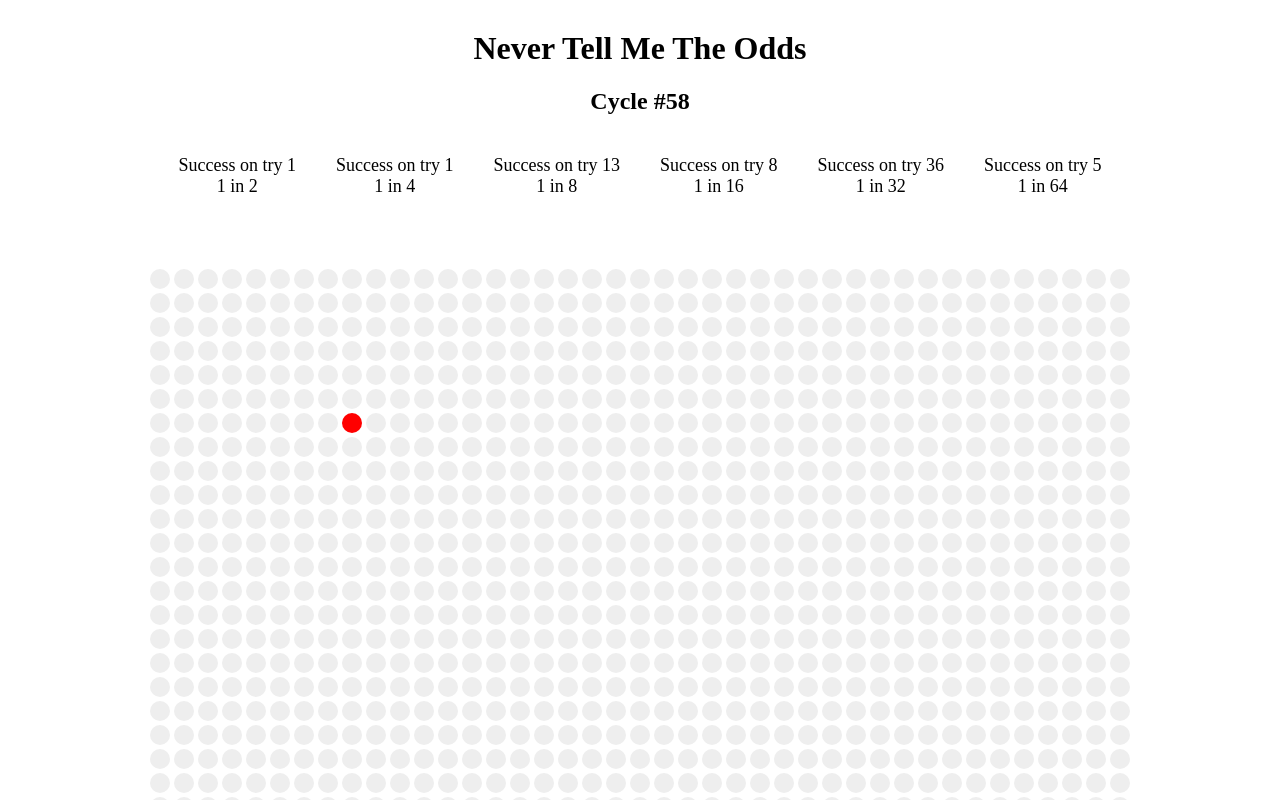
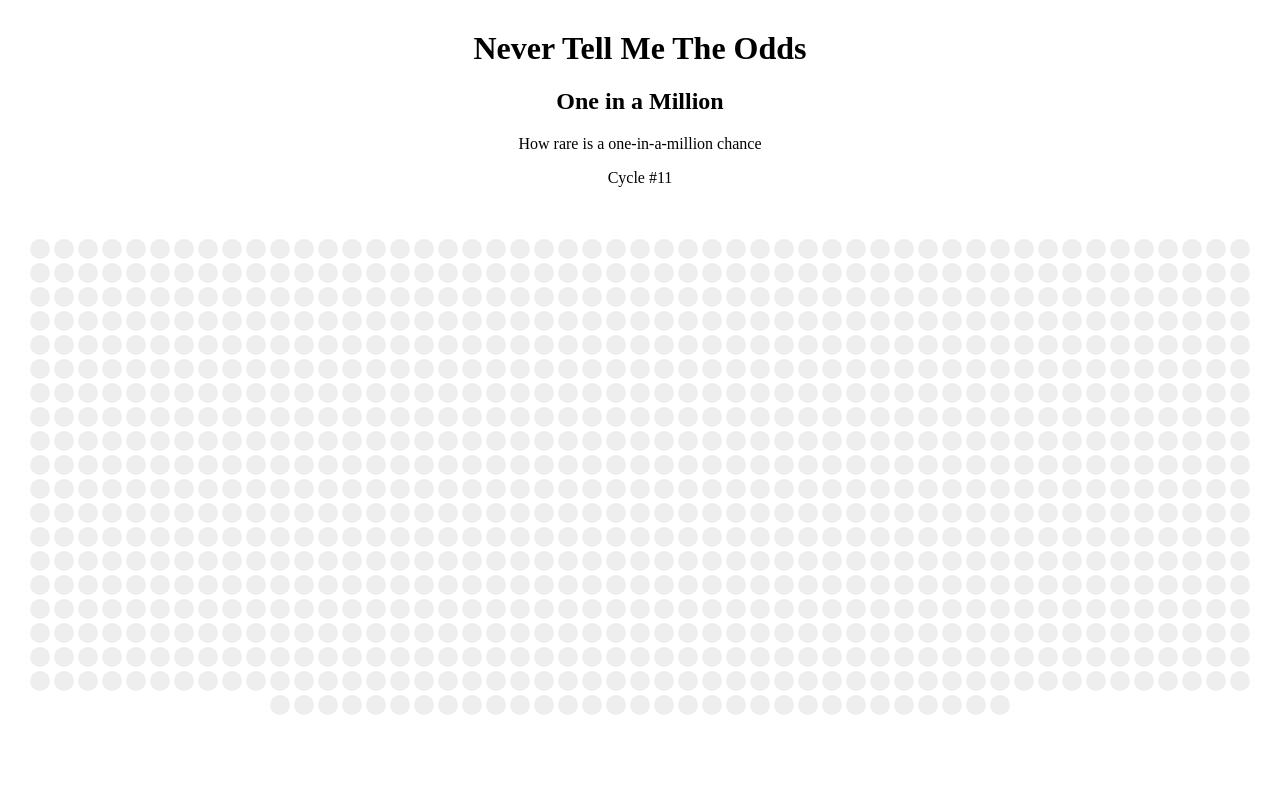
Before and after one commit to TylerAuer/probability, a React (Create React App) app: page / in a window 1280 px wide. Shown: the top 800 px of the page. Built offline with nearby package versions, Linux system fonts and the light colour scheme.

Commit message:
Generalize a simulation

```diff
--- a/src/App.tsx
+++ b/src/App.tsx
@@ -1,11 +1,12 @@
-import { ProbabilityArray } from './ProbabilityArray';
+import { Simulation } from './Simulation';
+import { oneInAMillion } from './simulation_data';
 
 export function App() {
   return (
-    <div style={{ margin: '30px auto', width: '1000px', textAlign: 'center' }}>
+    <div style={{ margin: '30px auto', width: '98%', textAlign: 'center' }}>
       <h1>Never Tell Me The Odds</h1>
       <main>
-        <ProbabilityArray />
+        <Simulation config={oneInAMillion} />
       </main>
     </div>
   );
--- a/src/OddsDot.tsx
+++ /dev/null
@@ -1,40 +0,0 @@
-import { useRef, useMemo, useState } from 'react';
-import { RandType } from './types';
-
-const SHARED_SX = {
-  height: '20px',
-  width: '20px',
-  borderRadius: '50%',
-  margin: '2px',
-};
-
-const SUCCESS_SX = {
-  ...SHARED_SX,
-  backgroundColor: 'red',
-};
-
-const NOT_YET_SX = {
-  ...SHARED_SX,
-  backgroundColor: '#eee',
-};
-
-type OddsDotProps = {
-  numerator?: number;
-  denominator: number;
-  rand: RandType;
-};
-
-export const OddsDot = ({ numerator = 1, denominator, rand }: OddsDotProps) => {
-  const [hasSucceeded, setHasSucceeded] = useState(false);
-  const modifier = useRef(Math.random());
-
-  const targetMax = useMemo(() => numerator / denominator, [numerator, denominator]);
-  const modifiedProbability = (rand.val + modifier.current) % 1;
-  const isSuccess = modifiedProbability <= targetMax;
-
-  if (isSuccess && !hasSucceeded) {
-    setHasSucceeded(true);
-  }
-
-  return <div style={hasSucceeded ? SUCCESS_SX : NOT_YET_SX} />;
-};
--- a/src/OddsSquare.tsx
+++ /dev/null
@@ -1,43 +0,0 @@
-import { useRef, useMemo, useState } from 'react';
-import { RandType } from './types';
-
-type OddsSquareProps = {
-  numerator?: number;
-  denominator: number;
-  rand: RandType;
-};
-
-export const OddsSquare = ({ numerator = 1, denominator, rand }: OddsSquareProps) => {
-  const [hasSucceeded, setHasSucceeded] = useState(false);
-  const successCycle = useRef<null | number>(null);
-  const modifier = useRef(Math.random());
-
-  const targetMax = useMemo(() => numerator / denominator, [numerator, denominator]);
-  const modifiedProbability = (rand.val + modifier.current) % 1;
-  const isSuccess = modifiedProbability <= targetMax;
-
-  if (isSuccess && !hasSucceeded) {
-    successCycle.current = rand.cycle;
-    setHasSucceeded(true);
-  }
-
-  return (
-    <div
-      style={{
-        display: 'flex',
-        flexDirection: 'column',
-        justifyContent: 'center',
-        alignItems: 'center',
-        margin: '20px',
-        fontSize: '18px',
-      }}
-    >
-      <div>
-        {hasSucceeded ? `Success on try ${successCycle.current}` : `Failed ${rand.cycle} times`}
-      </div>
-      <div>
-        {numerator} in {denominator}
-      </div>
-    </div>
-  );
-};
--- a/src/ProbabilityArray.tsx
+++ b/src/Simulation.tsx
@@ -1,8 +1,7 @@
 import { useState } from 'react';
 import { useInterval } from './hooks/use_interval';
-import { OddsDot } from './OddsDot';
-import { OddsSquare } from './OddsSquare';
-import { RandType } from './types';
+import { Target } from './Target';
+import { RandType, SimulationConfig } from './types';
 
 // TODO: Add start/stop button
 // TODO: Abstract creation of page into a data structure (ex: say odds wanted and page is generated)
@@ -15,8 +14,12 @@ import { RandType } from './types';
 // TODO: Add close sounds effect
 // TODO: Add target hit sound effect
 
-export const ProbabilityArray = () => {
-  const [clockSpeedMs] = useState(100);
+type SimulationProps = {
+  config: SimulationConfig;
+};
+
+export const Simulation = ({ config }: SimulationProps) => {
+  const [clockSpeedMs] = useState(500);
   const [rand, setRand] = useState<RandType>({
     val: Math.random(),
     cycle: 1,
@@ -31,24 +34,13 @@ export const ProbabilityArray = () => {
     });
   }, clockSpeedMs);
 
+  const { title, description } = config;
+
   return (
     <>
-      <h2>Cycle #{rand.cycle}</h2>
-      <div
-        style={{
-          display: 'flex',
-          flexWrap: 'wrap',
-          justifyContent: 'center',
-          alignItems: 'center',
-        }}
-      >
-        <OddsSquare rand={rand} denominator={2} />
-        <OddsSquare rand={rand} denominator={4} />
-        <OddsSquare rand={rand} denominator={8} />
-        <OddsSquare rand={rand} denominator={16} />
-        <OddsSquare rand={rand} denominator={32} />
-        <OddsSquare rand={rand} denominator={64} />
-      </div>
+      <h2>{title}</h2>
+      <p>{description}</p>
+      <div>Cycle #{rand.cycle}</div>
       <div
         style={{
           display: 'flex',
@@ -58,8 +50,13 @@ export const ProbabilityArray = () => {
           marginTop: '50px',
         }}
       >
-        {Array.from(Array(2000)).map(() => (
-          <OddsDot rand={rand} denominator={1000000} />
+        {config.targetList.map((target, index) => (
+          <Target
+            rand={rand}
+            numerator={target.numerator}
+            denominator={target.denominator}
+            type={target.type}
+          />
         ))}
       </div>
     </>
--- /dev/null
+++ b/src/Target.tsx
@@ -0,0 +1,94 @@
+import { useRef, useMemo, useState } from 'react';
+import { RandType, TargetKinds } from './types';
+
+export type TargetProps = {
+  type: keyof typeof TargetKinds;
+  numerator?: number;
+  denominator: number;
+  rand: RandType;
+};
+
+/**
+ * Wrapper that returns a specific target component.
+ */
+export const Target = ({ type, numerator = 1, denominator, rand }: TargetProps) => {
+  switch (type) {
+    case 'dot':
+      return <TargetDot numerator={numerator} denominator={denominator} rand={rand} />;
+    case 'square':
+      return <TargetSquare numerator={numerator} denominator={denominator} rand={rand} />;
+  }
+};
+
+const SHARED_SX = {
+  height: '20px',
+  width: '20px',
+  borderRadius: '50%',
+  margin: '2px',
+};
+
+const SUCCESS_SX = {
+  ...SHARED_SX,
+  backgroundColor: 'red',
+};
+
+const NOT_YET_SX = {
+  ...SHARED_SX,
+  backgroundColor: '#eee',
+};
+
+type TargetTypeProps = {
+  numerator: number;
+  denominator: number;
+  rand: RandType;
+};
+
+export const TargetDot = ({ numerator, denominator, rand }: TargetTypeProps) => {
+  const [hasSucceeded, setHasSucceeded] = useState(false);
+  const modifier = useRef(Math.random());
+
+  const targetMax = useMemo(() => numerator / denominator, [numerator, denominator]);
+  const modifiedProbability = (rand.val + modifier.current) % 1;
+  const isSuccess = modifiedProbability <= targetMax;
+
+  if (isSuccess && !hasSucceeded) {
+    setHasSucceeded(true);
+  }
+
+  return <div style={hasSucceeded ? SUCCESS_SX : NOT_YET_SX} />;
+};
+
+export const TargetSquare = ({ numerator = 1, denominator, rand }: TargetTypeProps) => {
+  const [hasSucceeded, setHasSucceeded] = useState(false);
+  const successCycle = useRef<null | number>(null);
+  const modifier = useRef(Math.random());
+
+  const targetMax = useMemo(() => numerator / denominator, [numerator, denominator]);
+  const modifiedProbability = (rand.val + modifier.current) % 1;
+  const isSuccess = modifiedProbability <= targetMax;
+
+  if (isSuccess && !hasSucceeded) {
+    successCycle.current = rand.cycle;
+    setHasSucceeded(true);
+  }
+
+  return (
+    <div
+      style={{
+        display: 'flex',
+        flexDirection: 'column',
+        justifyContent: 'center',
+        alignItems: 'center',
+        margin: '20px',
+        fontSize: '18px',
+      }}
+    >
+      <div>
+        {hasSucceeded ? `Success on try ${successCycle.current}` : `Failed ${rand.cycle} times`}
+      </div>
+      <div>
+        {numerator} in {denominator}
+      </div>
+    </div>
+  );
+};
--- /dev/null
+++ b/src/constants.ts
@@ -0,0 +1,5 @@
+export const num = {
+  million: 1_000_000,
+  thousand: 1000,
+  hundred: 100,
+};
--- /dev/null
+++ b/src/simulation_data.ts
@@ -0,0 +1,20 @@
+import { num } from './constants';
+import { SimulationConfig, TargetConfig } from './types';
+
+export const oneInAMillion: SimulationConfig = {
+  title: 'One in a Million',
+  description: 'How rare is a one-in-a-million chance',
+  endpoint: 'one-in-a-million',
+  targetList: generateIdenticalTargets(1_000, {
+    denominator: num.million,
+    type: 'dot',
+  }),
+};
+
+function generateIdenticalTargets(count: number, targetProps: TargetConfig) {
+  const targets: TargetConfig[] = [];
+  for (let i = 0; i < count; i++) {
+    targets.push(targetProps);
+  }
+  return targets;
+}
```
Also changed, not shown: src/types.ts (+8 -7 lines).
